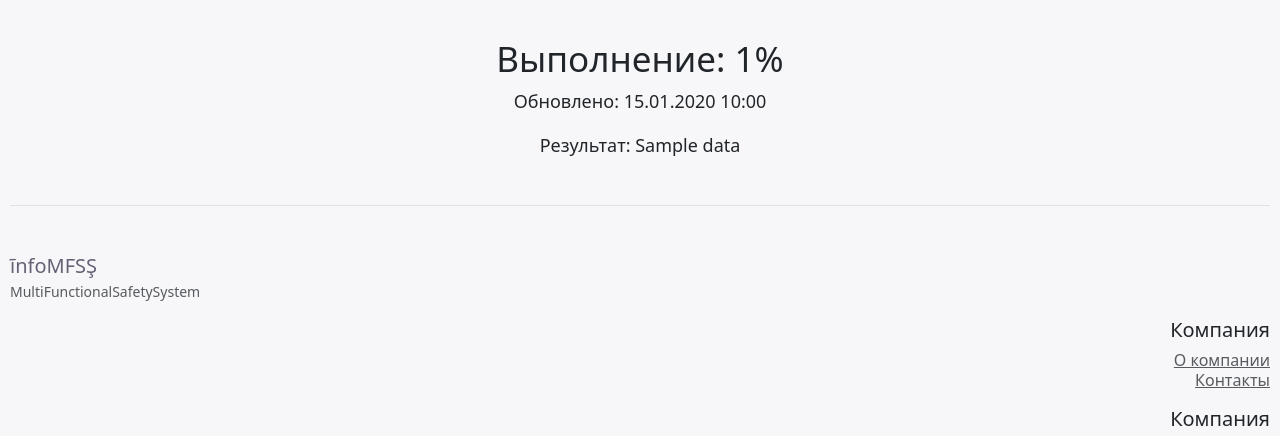
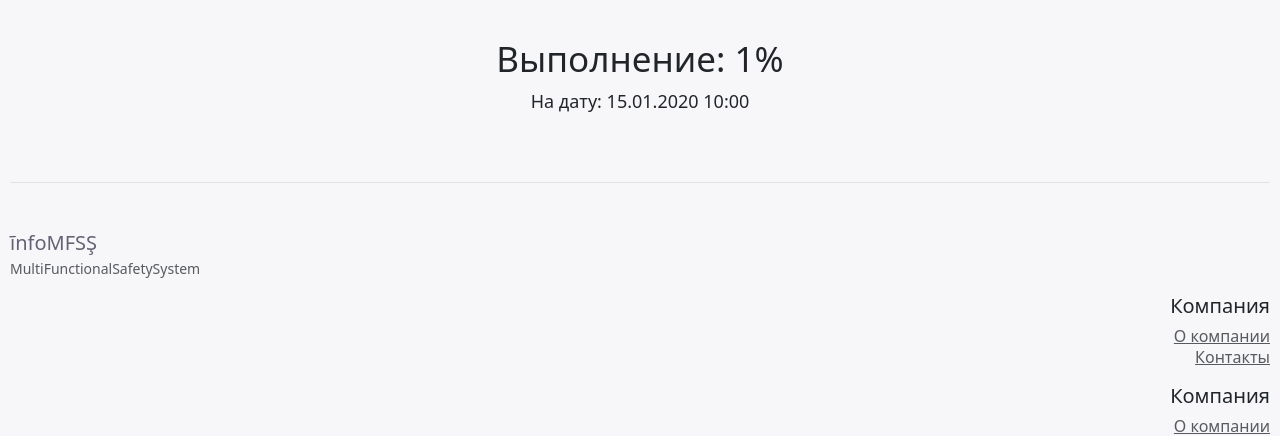
Before and after one commit to AleksandrStrulkov/infoMFSS, a Django app: template infoMFSS/templates/mfss/percents.html in a window 1280 px wide. Shown: the part 587-1023 px from the top of the page. Run offline with Django 5.2, Linux system fonts and the light colour scheme; tables that the repository leaves empty hold one stand-in row (values such as "Sample post"); the template is opened without the code that fills it: values that come from a table or form of the project are taken from there, most other values are stand-ins (such as "Sample title", 1, 10 or a date in 2020); style sheets or scripts are compiled from the project's sources; some libraries are stand-ins or nearby versions.

Commit message:
change percents.html

```diff
--- a/infoMFSS/templates/mfss/percents.html
+++ b/infoMFSS/templates/mfss/percents.html
@@ -45,15 +45,16 @@
                     <div class="container mt-5 mb-5">
                         {#                <h1>Your first name is {{ numbermine }}</h1>#}
                         {#                <h1>Your last name is {{ subsystem }}</h1>#}
-
+                        {% if percent %}
                             <h8>Выполнение: {{ percent }}%</h8>
                             <br>
                             <br>
                             {#                        <h8>Обновлено на дату и время: {{ update|date: 'Y-m-d H:i:s' }}%</h8>#}
-                        <h14>Обновлено: {{ update }}</h14>
+                            <h14>На дату: {{ update }}</h14>
                             <br>
                             <br>
-                        <h14>Результат: {{ data }}</h14>
+                            {#                        <h14>Результат: {{ data }}</h14>#}
+                        {% endif %}
                     </div>
                 </div>
             </div>
```
Lines whose indentation alone changed are shown as unchanged.
